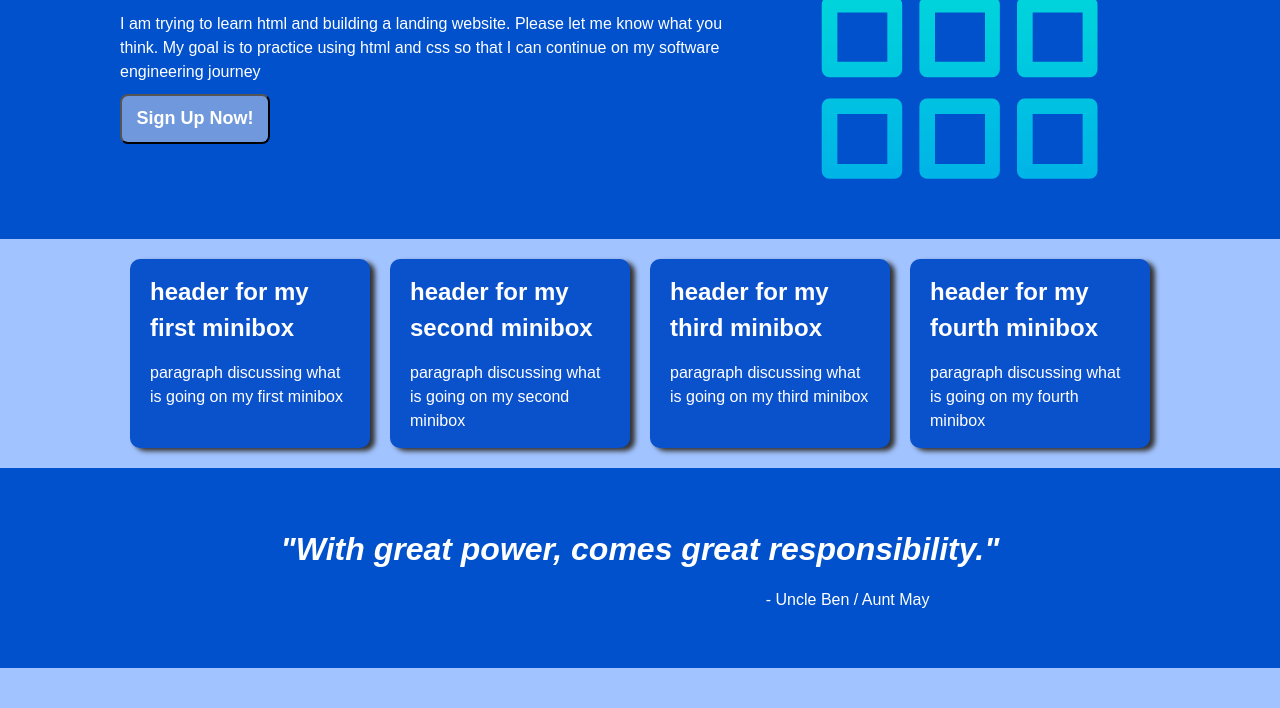
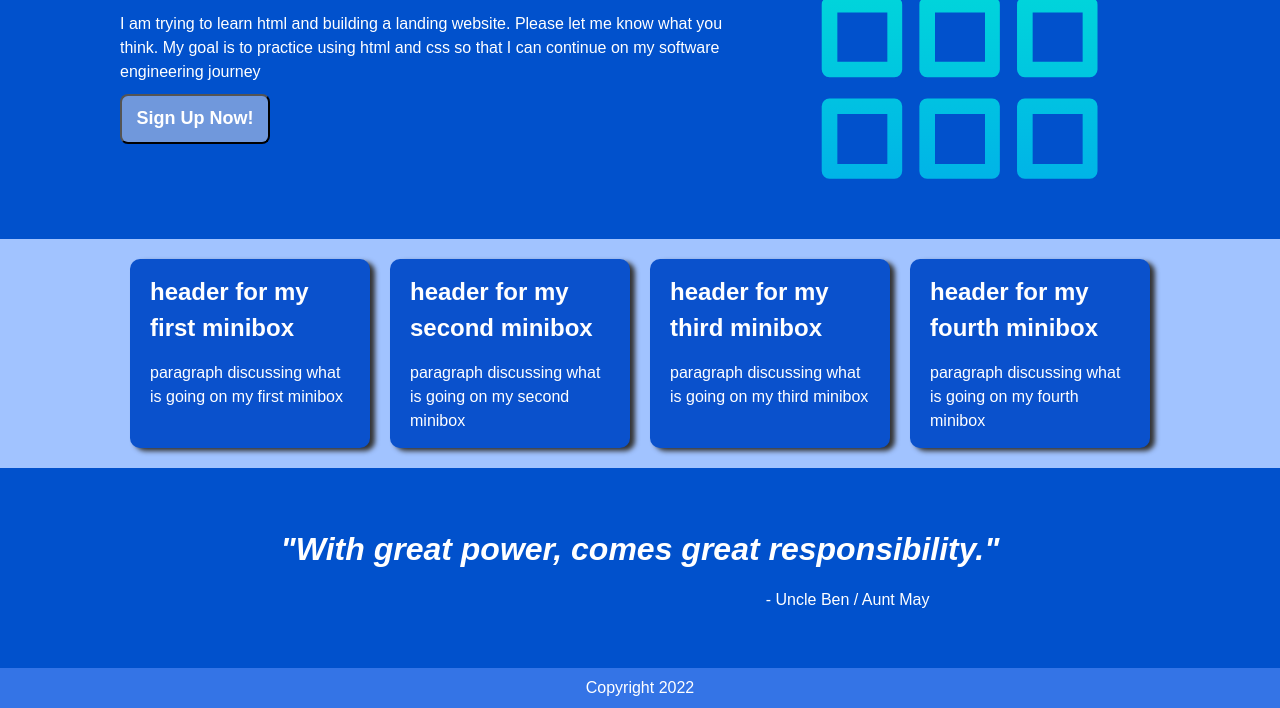
Before and after one commit to iyoojin/landing-page, a plain HTML site: page index.html in a window 1280 px wide. Shown: the part 221-929 px from the top of the page. Before the commit the page ends 889 px from the top, so only its background shows below. Drawn offline with Linux system fonts and the light colour scheme.

Commit message:
added copyright section on bottom of page

```diff
--- a/css/style.css
+++ b/css/style.css
@@ -136,6 +136,23 @@ ul {
   align-items: center;
   font-style: italic;
 }
+
+.copyright .container {
+  text-align: center;
+  font-family: Arial, Helvetica, sans-serif;
+  color: #fff;
+}
+
+.copyright {
+  height: 40px;
+  background-color: #3474e6;
+  margin-top: 0px;
+  padding-top: 0px;
+  display: flex;
+  align-items: center;
+  justify-content: center;
+}
+
 .quotation p {
   text-align: right;
   margin-right: 70px;
--- a/index.html
+++ b/index.html
@@ -9,7 +9,7 @@
   </head>
   <body>
     <nav class="navbar">
-      <div class="container">
+      <div class="container" `~>
         <div class="logo">Flexbox</div>
         <div class="logoimg">
           <img class="pikachuimg" src="images/pikachu.png" />
@@ -70,5 +70,11 @@
         <p>- Uncle Ben / Aunt May</p>
       </div>
     </footer>
+
+    <section class="copyright">
+      <div class="container">
+        <p>Copyright 2022</p>
+      </div>
+    </section>
   </body>
 </html>
```
